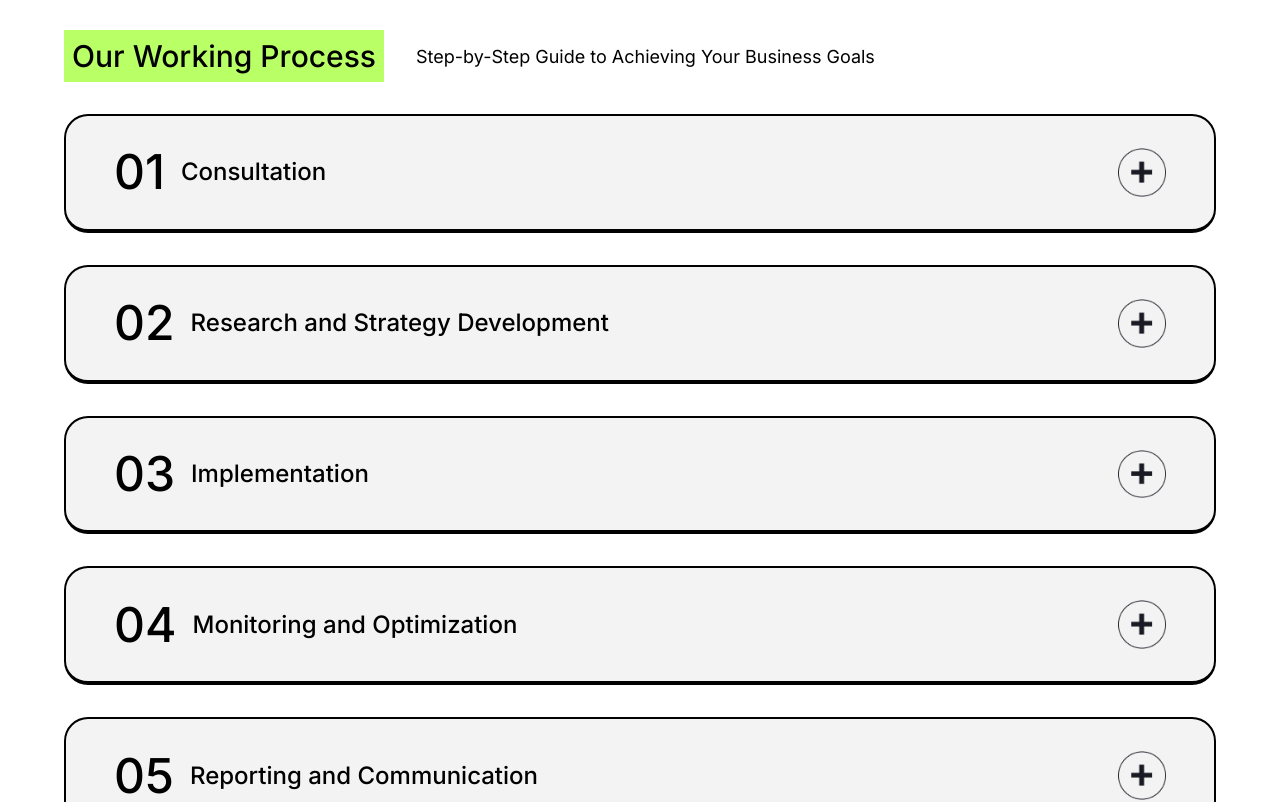
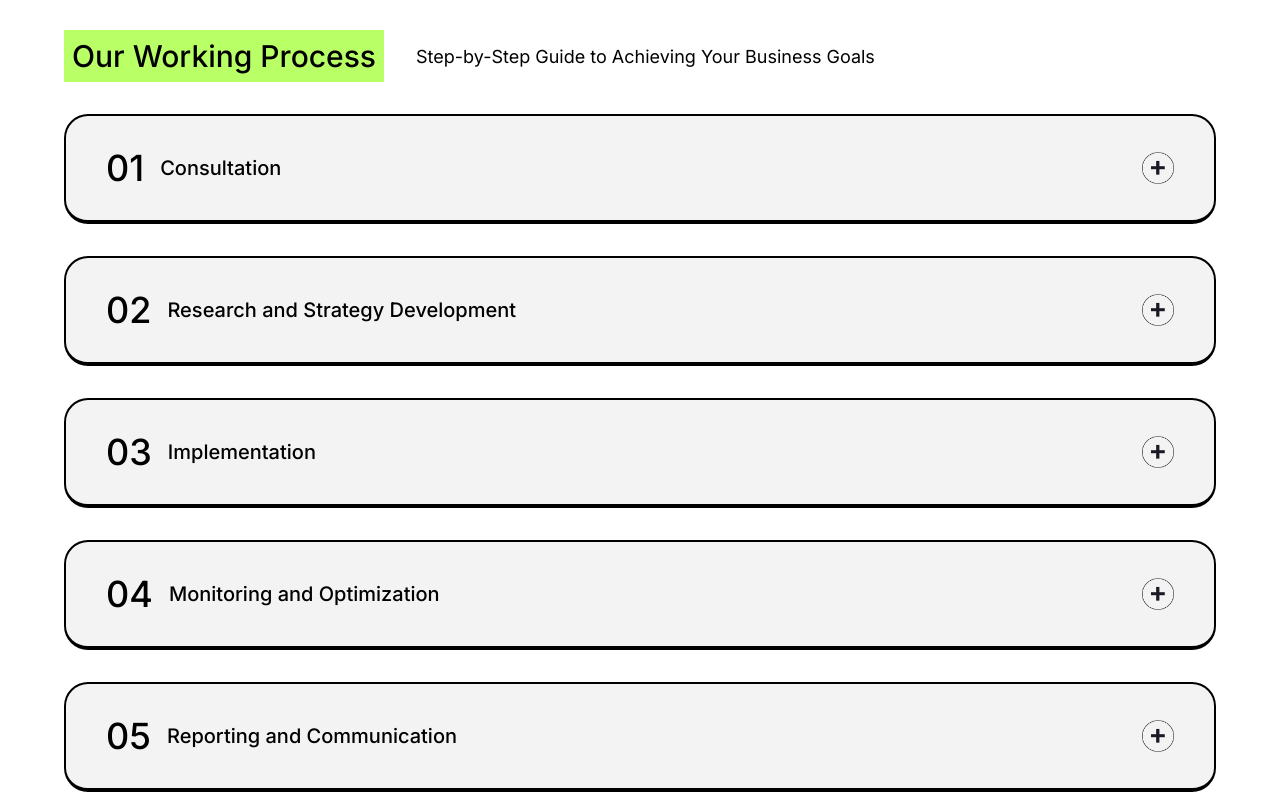
Before and after one commit to akaBesir004/positivus_landing_page, a Next.js app: page / in a window 1280 px wide. Shown: the part 991-1793 px from the top of the page. Built offline with nearby package versions, Linux system fonts and the light colour scheme.

Commit message:
updated faq

```diff
--- a/components/WorkingProcess.jsx
+++ b/components/WorkingProcess.jsx
@@ -11,39 +11,53 @@ const FAQItem = ({ question, answer, number }) => {
     };
 
     return (
-    <div className={`px-12 pt-8 ${ isOpen ? "pb-6" : "pb-0"} cursor-pointer ${ isOpen ? "bg-[#B9FF66]" : "bg-[#F3F3F3]"  } mt-8 rounded-3xl border-t-2 border-l-2 border-r-2 border-b-4 border-black `}>
       <div
-        className={`flex justify-between items-center  flex-nowrap mb-8 gap-10`}
+        className={`px-10 py-8 cursor-pointer ${
+          isOpen ? "bg-[#B9FF66]" : "bg-[#F3F3F3]"
+        } mt-8 rounded-3xl border-t-2 border-l-2 border-r-2 border-b-4 border-black`}
+      >
+        {/* Header Section */}
+        <div
+          className="flex items-center justify-between flex-wrap gap-4"
           onClick={toggleOpen}
         >
+          {/* Left Section: Number and Question */}
           <span className="flex gap-4 items-center">
-          <h3 className="font-medium  text-5xl">{number}</h3>
-          <h3 className="font-medium  text-2xl">{question}</h3>
+            <h3 className="font-medium text-4xl">{number}</h3>
+            <h3 className="font-medium text-lg md:text-xl">{question}</h3>
           </span>
 
+          {/* Right Section: Icon */}
           {isOpen ? (
             <Image
               src="/images/minus.png"
               alt="Minus icon"
-            width={48}
-            height={48}
-            className="text-black"
+              width={32}
+              height={32}
+              className="ml-auto"
             />
           ) : (
             <Image
               src="/images/plus.png"
               alt="Plus icon"
-            width={48}
-            height={48}
+              width={32}
+              height={32}
+              className="ml-auto"
             />
           )}
         </div>
 
-      {isOpen && <div className="block border-t border-black w-full mb-4 "></div>}
-      {isOpen && <p className="mt-2 ">{answer}</p>}
+        {/* Line and Answer */}
+        {isOpen && (
+          <>
+            <div className="border-t border-black w-full my-4"></div>
+            <p className="text-sm md:text-base">{answer}</p>
+          </>
+        )}
       </div>
     );
   };
+
 
 const WorkingProcess = () => {
   const faqData = [
```
Lines whose indentation alone changed are shown as unchanged.
